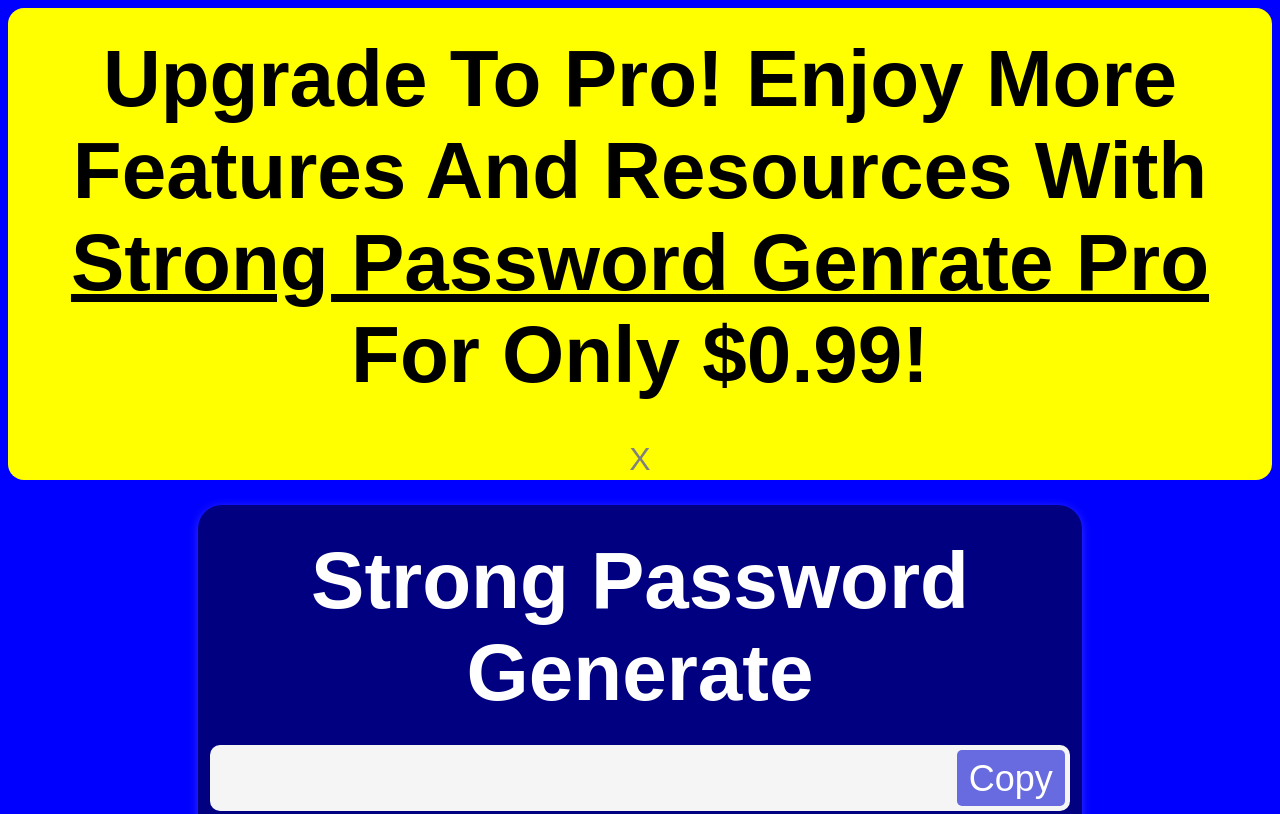
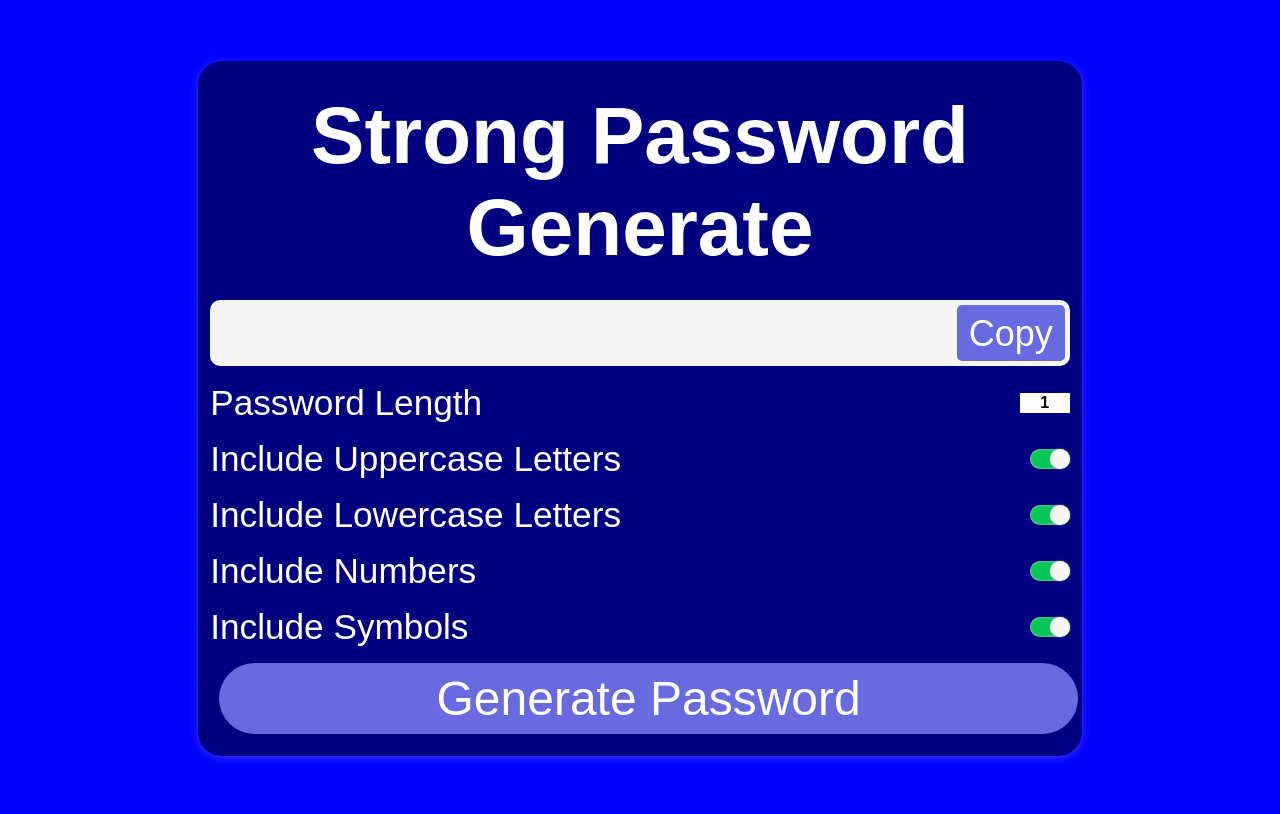
Before and after one commit to shrvk01/Strong-Password-Generate-App-Support-Regular, a plain HTML site: page index.html in a window 1280 px wide. Shown: the top 814 px of the page. Drawn offline with Linux system fonts and the light colour scheme; a web font is replaced by a local one.

Commit message:
Update index.html

```diff
--- a/index.html
+++ b/index.html
@@ -10,15 +10,6 @@
     <script src="script.js" defer></script>
 </head>
 <body>
-    <div id="message">
-        <h1 class="h1"><strong>Upgrade To Pro! </strong>Enjoy More Features And Resources With<a class="link" href="https://play.google.com/store/search?q=strong%20password%20generate%20pro&c=apps">
-            <strong>Strong Password Genrate Pro</strong></a>
-            For Only $0.99!
-        </h1>
-
-        <button id="remove">X</button>
-    </div>
-
     <div class="container">
     <h1>Strong Password Generate</h1>
     <div class="result-container">
```
